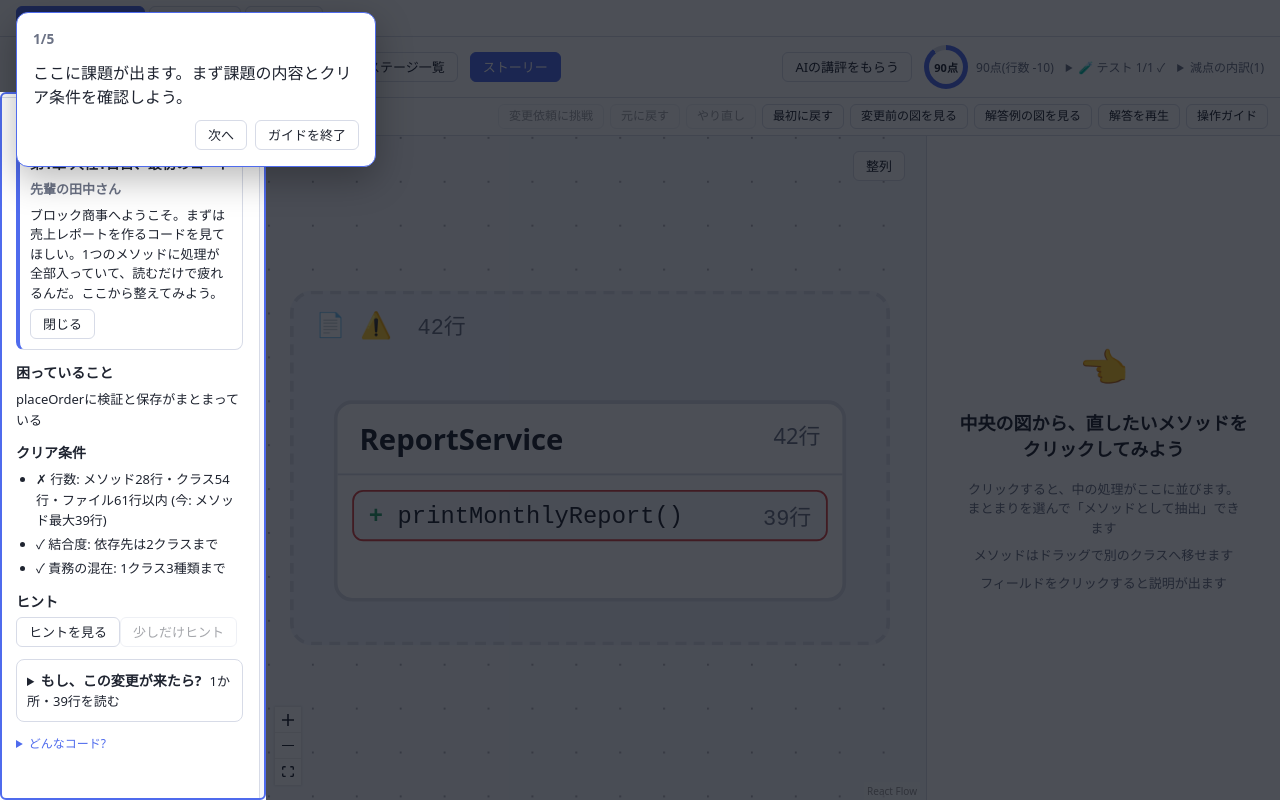
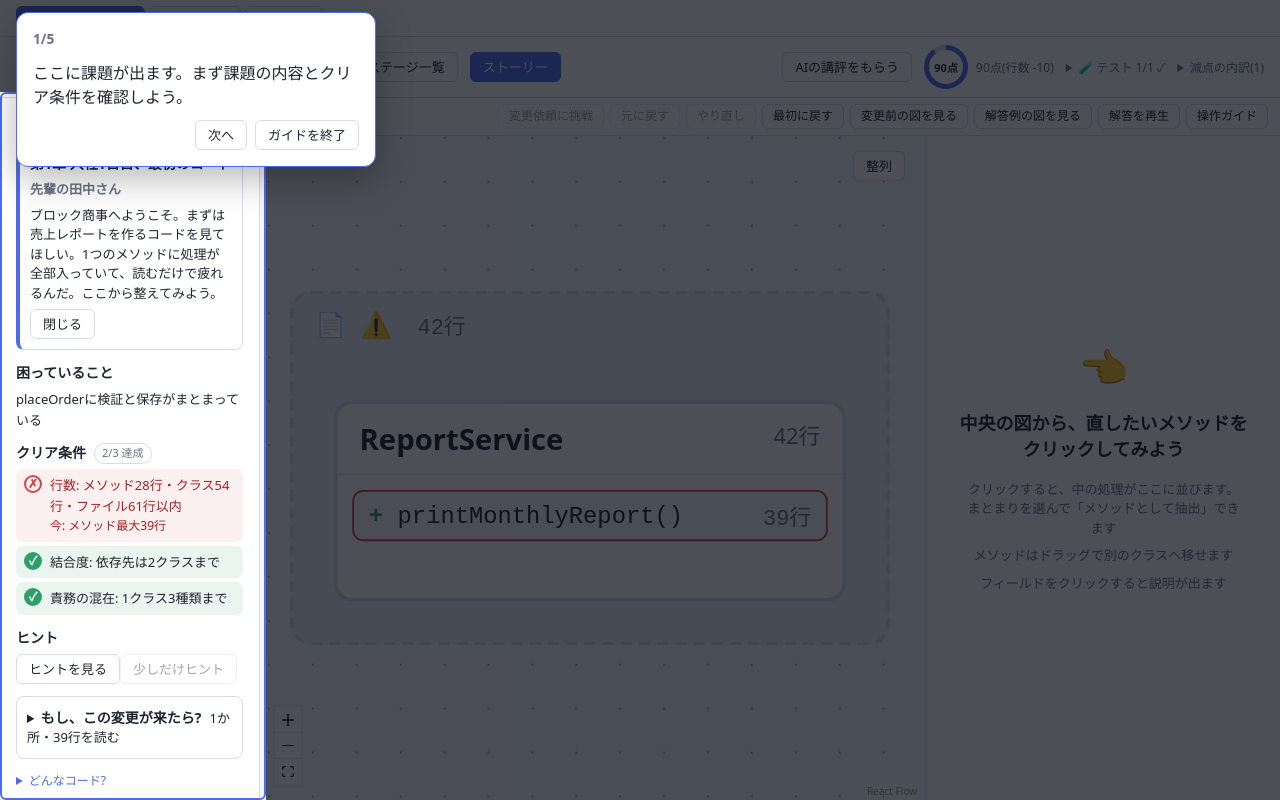
Before and after one commit to djpmj/refactor-blocks, a React (Vite) app: page / in a window 1280 px wide. Built offline with nearby package versions, Linux system fonts and the light colour scheme.

Commit message:
feat: clarify clear condition status (#162)

```diff
--- a/src/index.css
+++ b/src/index.css
@@ -106,8 +106,34 @@ body { margin: 0; background: var(--bg); color: var(--text); }
 .stage-panel__problem, .clear-conditions, .stage-panel__hints { margin: 12px 0; font-size: 13px; line-height: 1.6; }
 .stage-panel__problem h3, .clear-conditions h3, .stage-panel__hints h3 { margin: 0 0 4px; font-size: 14px; }
 .stage-panel__problem p { margin: 0; }
-.clear-conditions ul { margin: 0; padding-left: 20px; }
-.clear-conditions li { margin: 3px 0; }
+.clear-conditions__heading { display: flex; align-items: center; gap: 8px; margin-bottom: 4px; }
+.clear-conditions__heading h3 { margin: 0; }
+.clear-conditions__progress { padding: 1px 7px; border: 1px solid var(--border); border-radius: 999px; color: var(--muted); font-size: 11px; line-height: 1.5; }
+.clear-conditions__progress--complete { border-color: var(--success); background: color-mix(in srgb, var(--success) 12%, var(--surface)); color: var(--success); }
+.clear-conditions ul { display: flex; flex-direction: column; gap: 4px; margin: 0; padding: 0; list-style: none; }
+.clear-conditions li { display: flex; align-items: flex-start; gap: 8px; margin: 0; padding: 6px 8px; border-radius: 7px; }
+.clear-condition--unmet { background: color-mix(in srgb, var(--danger) 8%, var(--surface)); color: var(--answer-danger-text); }
+.clear-condition--met { background: color-mix(in srgb, var(--success) 10%, var(--surface)); }
+.clear-condition__badge { display: grid; place-items: center; width: 18px; height: 18px; flex: none; border: 2px solid var(--danger); border-radius: 50%; color: var(--danger); font-size: 12px; font-weight: 700; line-height: 1; }
+.clear-condition--met .clear-condition__badge { border-color: var(--success); background: var(--success); color: #fff; }
+.clear-condition__description { min-width: 0; overflow-wrap: anywhere; }
+.clear-condition__goal, .clear-condition__current { display: block; }
+.clear-condition__current { color: var(--answer-danger-text); font-size: 12px; }
+.clear-condition--just-met { animation: clear-condition-feedback 600ms ease-out; }
+.clear-condition--just-met .clear-condition__badge { animation: clear-condition-bounce 600ms ease-out; }
+@keyframes clear-condition-feedback {
+  0%, 35% { background: color-mix(in srgb, var(--success) 28%, var(--surface)); }
+  100% { background: color-mix(in srgb, var(--success) 10%, var(--surface)); }
+}
+@keyframes clear-condition-bounce {
+  0% { transform: scale(0.6); }
+  55% { transform: scale(1.25); }
+  100% { transform: scale(1); }
+}
+@media (prefers-reduced-motion: reduce) {
+  .clear-condition--just-met { animation: clear-condition-feedback 600ms linear; }
+  .clear-condition--just-met .clear-condition__badge { animation: none; }
+}
 .stage-panel__description { margin-top: 12px; font-size: 12px; }
 .stage-panel__description summary { cursor: pointer; color: var(--accent); width: fit-content; }
 .stage-panel__description p { margin: 4px 0 0; line-height: 1.5; overflow-y: auto; }
--- a/src/presentation/stage/ClearConditionList.tsx
+++ b/src/presentation/stage/ClearConditionList.tsx
@@ -1,9 +1,94 @@
-import { useMemo } from 'react';
+import { useEffect, useMemo, useRef, useState } from 'react';
 import type { Codebase } from '../../domain/codebase/Codebase';
 import { clearConditions, worstMeasures } from '../../domain/stage/clearConditions';
 import type { Score } from '../../domain/scoring/score';
 import type { Stage } from '../../domain/stage/Stage';
+import type { History } from '../../domain/codebase/history';
+import { useGameStore } from '../store/useGameStore';
 import { describeCondition } from './describeCondition';
+
+type PreviousConditions = {
+  readonly stageId: string;
+  readonly unmetRules: ReadonlySet<string>;
+  readonly history: History;
+  readonly layoutResetCount: number;
+};
+
+type JustMetConditions = {
+  readonly stageId: string;
+  readonly rules: ReadonlySet<string>;
+};
+
+function didRestoreHistory(previous: PreviousConditions, stageId: string, codebase: Codebase): boolean {
+  if (previous.stageId !== stageId) return false;
+  return previous.history.past.at(-1) === codebase || previous.history.future[0] === codebase;
+}
+
+function shouldSuppressTransition(previous: PreviousConditions | null, stageId: string, codebase: Codebase, layoutResetCount: number): boolean {
+  return previous !== null && previous.stageId === stageId
+    && (previous.layoutResetCount !== layoutResetCount || didRestoreHistory(previous, stageId, codebase));
+}
+
+function getNewlyMetRules(previous: PreviousConditions | null, stageId: string, conditions: ReturnType<typeof clearConditions>, suppress: boolean): string[] {
+  if (previous === null || previous.stageId !== stageId || suppress) return [];
+  return conditions
+    .filter((condition) => condition.count === 0 && previous.unmetRules.has(condition.rule))
+    .map((condition) => condition.rule);
+}
+
+function hasRegressed(previous: PreviousConditions | null, stageId: string, conditions: ReturnType<typeof clearConditions>): boolean {
+  return previous !== null && previous.stageId === stageId
+    && conditions.some((condition) => condition.count > 0 && !previous.unmetRules.has(condition.rule));
+}
+
+function rememberConditions(stageId: string, conditions: ReturnType<typeof clearConditions>, history: History, layoutResetCount: number): PreviousConditions {
+  return {
+    stageId,
+    unmetRules: new Set(conditions.filter((condition) => condition.count > 0).map((condition) => condition.rule)),
+    history,
+    layoutResetCount,
+  };
+}
+
+function addJustMetRules(current: JustMetConditions, stageId: string, rules: readonly string[]): JustMetConditions {
+  return { stageId, rules: new Set([...current.rules, ...rules]) };
+}
+
+function useJustMetRules(stageId: string, conditions: ReturnType<typeof clearConditions>, codebase: Codebase) {
+  const previousConditions = useRef<PreviousConditions | null>(null);
+  const [justMetConditions, setJustMetConditions] = useState<JustMetConditions>({ stageId: '', rules: new Set() });
+  const history = useGameStore((state) => state.history);
+  const layoutResetCount = useGameStore((state) => state.layoutResetCount);
+
+  useEffect(() => {
+    const previous = previousConditions.current;
+    const suppress = shouldSuppressTransition(previous, stageId, codebase, layoutResetCount);
+    const newlyMet = getNewlyMetRules(previous, stageId, conditions, suppress);
+    const regressed = hasRegressed(previous, stageId, conditions);
+    previousConditions.current = rememberConditions(stageId, conditions, history, layoutResetCount);
+    if (previous?.stageId !== stageId || regressed) {
+      setJustMetConditions({ stageId, rules: new Set() });
+      return;
+    }
+    if (newlyMet.length > 0) setJustMetConditions((currentState) => addJustMetRules(currentState, stageId, newlyMet));
+  }, [codebase, conditions, history, layoutResetCount, stageId]);
+
+  function clear(rule: string): void {
+    setJustMetConditions((currentState) => {
+      const rules = new Set(currentState.rules);
+      rules.delete(rule);
+      return { ...currentState, rules };
+    });
+  }
+
+  return { rules: justMetConditions.stageId === stageId ? justMetConditions.rules : new Set<string>(), clear };
+}
+
+function conditionLabel(achieved: boolean, goal: string, current: string | null): string {
+  const status = achieved ? '達成' : '未達成';
+  const currentText = current === null ? '' : ` (${current})`;
+  return `${status}: ${goal}${currentText}`;
+}
 
 export function ClearConditionList({ stage, codebase, initial, current }: Readonly<{
   stage: Stage;
@@ -13,16 +98,41 @@ export function ClearConditionList({ stage, codebase, initial, current }: Readon
 }>) {
   const conditions = useMemo(() => clearConditions(initial, current), [initial, current]);
   const measures = useMemo(() => worstMeasures(codebase, stage), [codebase, stage]);
+  const justMet = useJustMetRules(stage.id, conditions, codebase);
+
+  const achievedCount = conditions.filter((condition) => condition.count === 0).length;
+  const allAchieved = achievedCount === conditions.length;
   return (
     <section className="clear-conditions" aria-labelledby="clear-conditions-title">
-      <h3 id="clear-conditions-title">クリア条件</h3>
+      <div className="clear-conditions__heading">
+        <h3 id="clear-conditions-title">クリア条件</h3>
+        <span
+          className={`clear-conditions__progress${allAchieved ? ' clear-conditions__progress--complete' : ''}`}
+          data-testid="clear-conditions-progress"
+        >
+          {achievedCount}/{conditions.length} 達成
+        </span>
+      </div>
       <ul aria-live="polite">
         {conditions.map((condition) => {
           const achieved = condition.count === 0;
           const description = describeCondition(condition, stage, measures);
+          const recentlyAchieved = justMet.rules.has(condition.rule);
+          const label = conditionLabel(achieved, description.goal, description.current);
           return (
-            <li key={condition.rule} aria-label={`${achieved ? '達成' : '未達成'}: ${description}`}>
-              <span aria-hidden="true">{achieved ? '✓' : '✗'}</span> {description}
+            <li
+              key={condition.rule}
+              className={`clear-condition--${achieved ? 'met' : 'unmet'}${recentlyAchieved ? ' clear-condition--just-met' : ''}`}
+              aria-label={label}
+              onAnimationEnd={(event) => {
+                if (event.target === event.currentTarget) justMet.clear(condition.rule);
+              }}
+            >
+              <span className="clear-condition__badge" aria-hidden="true">{achieved ? '✓' : '✗'}</span>
+              <span className="clear-condition__description">
+                <span className="clear-condition__goal">{description.goal}</span>
+                {description.current !== null && <span className="clear-condition__current">{description.current}</span>}
+              </span>
             </li>
           );
         })}
--- a/src/presentation/stage/describeCondition.ts
+++ b/src/presentation/stage/describeCondition.ts
@@ -1,6 +1,11 @@
 import type { ClearCondition, WorstMeasures } from '../../domain/stage/clearConditions';
 import type { Stage } from '../../domain/stage/Stage';
 import { RULE_LABEL } from './describeScore';
+
+export type ConditionDescription = {
+  readonly goal: string;
+  readonly current: string | null;
+};
 
 function describeRule(condition: ClearCondition, stage: Pick<Stage, 'limits' | 'dependencyLimit' | 'responsibilityLimit'>): string {
   if (condition.rule === 'line-limit') {
@@ -12,25 +17,28 @@ function describeRule(condition: ClearCondition, stage: Pick<Stage, 'limits' | '
   return `${RULE_LABEL[condition.rule]}: 0件にする`;
 }
 
-function describeStatus(condition: ClearCondition, measures: WorstMeasures): string {
-  if (condition.count === 0) return '';
+function describeStatus(condition: ClearCondition, measures: WorstMeasures): string | null {
+  if (condition.count === 0) return null;
   if (condition.rule === 'line-limit') {
     const values = [
       measures.method === undefined ? undefined : `メソッド最大${measures.method}行`,
       measures.class === undefined ? undefined : `クラス最大${measures.class}行`,
       measures.file === undefined ? undefined : `ファイル最大${measures.file}行`,
     ].filter((value): value is string => value !== undefined);
-    return ` (今: ${values.join('・')})`;
+    return `今: ${values.join('・')}`;
   }
-  if (condition.rule === 'coupling' && measures.dependencies !== undefined) return ` (今: 最大${measures.dependencies}クラス)`;
-  if (condition.rule === 'responsibility' && measures.responsibilities !== undefined) return ` (今: 最大${measures.responsibilities}種類)`;
-  return ` (今${condition.count}件)`;
+  if (condition.rule === 'coupling' && measures.dependencies !== undefined) return `今: 最大${measures.dependencies}クラス`;
+  if (condition.rule === 'responsibility' && measures.responsibilities !== undefined) return `今: 最大${measures.responsibilities}種類`;
+  return `今: ${condition.count}件`;
 }
 
 export function describeCondition(
   condition: ClearCondition,
   stage: Pick<Stage, 'limits' | 'dependencyLimit' | 'responsibilityLimit'>,
   measures: WorstMeasures,
-): string {
-  return `${describeRule(condition, stage)}${describeStatus(condition, measures)}`;
+): ConditionDescription {
+  return {
+    goal: describeRule(condition, stage),
+    current: describeStatus(condition, measures),
+  };
 }
```
Also changed, not shown: 2 other files (tests, documents, lock files or other folders).
